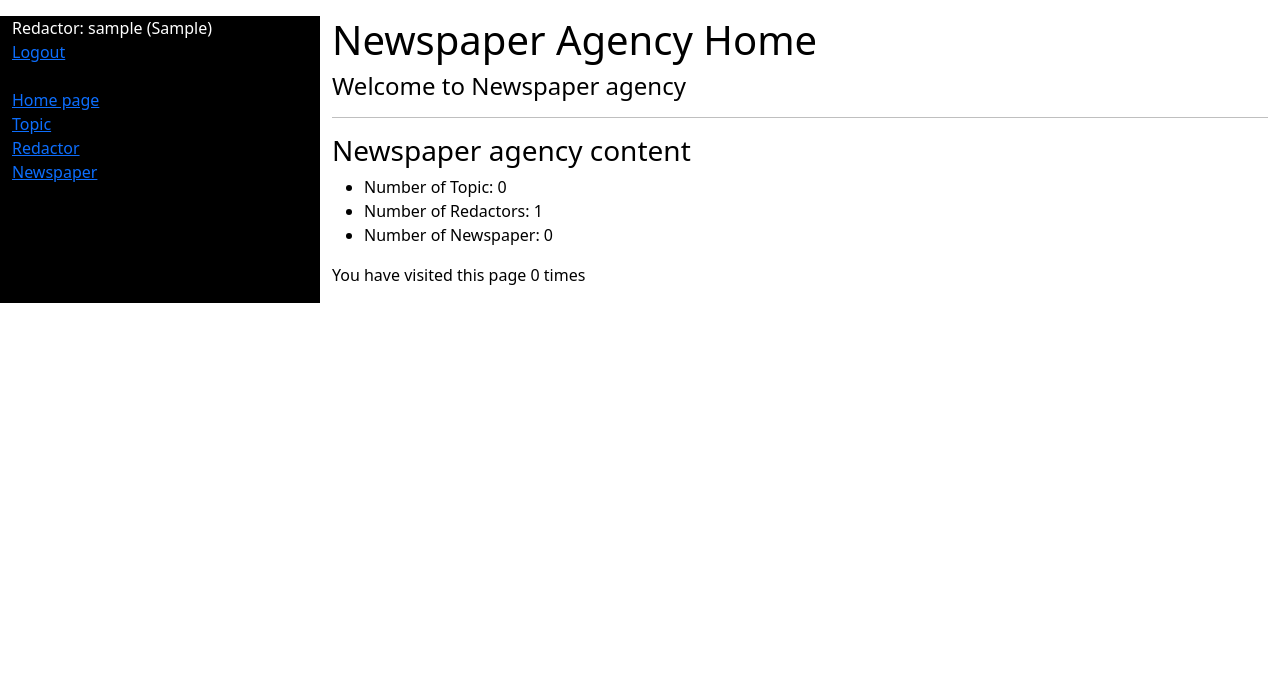
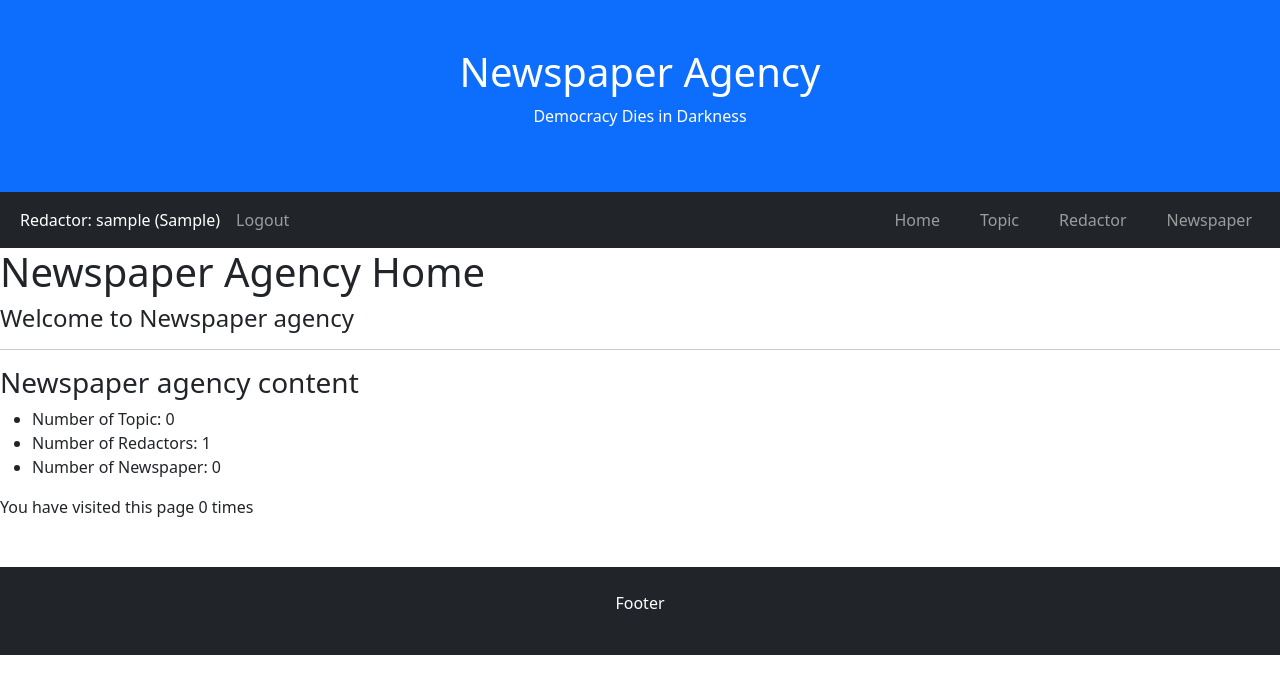
Before and after one commit to muhactive/newspaper-agency, a Django app: page / in a window 1280 px wide. Shown: the top 694 px of the page. Run offline with Django 3.2, Linux system fonts and the light colour scheme; the visitor is signed in with stand-in values (Sample User, id 1); data comes from the database, SQL or seed files in the repository; data that the repository does not hold is empty.

Commit message:
create new design for base.html, add footer and new sidebar

```diff
--- a/templates/base.html
+++ b/templates/base.html
@@ -4,29 +4,39 @@
     <meta charset="UTF-8">
     <meta name="viewport" content="width=device-width, user-scalable=no, initial-scale=1.0, maximum-scale=1.0, minimum-scale=1.0">
     <meta http-equiv="X-UA-Compatible" content="ie=edge">
-    <link href="https://cdn.jsdelivr.net/npm/bootstrap@5.3.0-alpha1/dist/css/bootstrap.min.css" rel="stylesheet" integrity="sha384-GLhlTQ8iRABdZLl6O3oVMWSktQOp6b7In1Zl3/Jr59b6EGGoI1aFkw7cmDA6j6gD" crossorigin="anonymous">
-    <script src="https://cdn.jsdelivr.net/npm/bootstrap@5.3.0-alpha1/dist/js/bootstrap.bundle.min.js" integrity="sha384-w76AqPfDkMBDXo30jS1Sgez6pr3x5MlQ1ZAGC+nuZB+EYdgRZgiwxhTBTkF7CXvN" crossorigin="anonymous"></script>
-
-    {% load static %}
-    <link rel="stylesheet" href="{% static 'static/css/style.css' %}">
-    <title>Newspaper Agency</title>
+ <link href="https://cdn.jsdelivr.net/npm/bootstrap@5.2.3/dist/css/bootstrap.min.css" rel="stylesheet">
+  <script src="https://cdn.jsdelivr.net/npm/bootstrap@5.2.3/dist/js/bootstrap.bundle.min.js"></script>
+  <style>
+  .fakeimg {
+    height: 200px;
+    background: #aaa;
+  }
+  </style>
 </head>
 <body>
-<div class="container-fluid mt-3">
-    <div class="row">
-        <div class="col-sm-3 bg-black text-white">
+
+<!-- Header -->
+<div class="p-5 bg-primary text-white text-center">
+  <h1>Newspaper Agency</h1>
+    <p>Democracy Dies in Darkness</p>
+</div>
+<!-- &&& -->
 {% block sidebar %}
   {% include "includes/sidebar.html" %}
 {% endblock %}
-        </div>
-        <div class="col-sm-9 text-black">
+
+
 {% block content %}
 {% endblock %}
+
 {% block pagination %}
   {% include "includes/pagination.html" %}
 {% endblock %}
+
+<!--Footer -->
+<div class="mt-5 p-4 bg-dark text-white text-center">
+  <p>Footer</p>
 </div>
-    </div>
-</div>
+<!-- &&& -->
 </body>
 </html>
--- a/templates/includes/search_form.html
+++ b/templates/includes/search_form.html
@@ -1,6 +1,6 @@
 {% load crispy_forms_filters %}
-<div class="d-flex">
-  <form action="" method="GET" class="form-control me-2">
+<div>
+  <form action="" method="GET">
     {{ search_form|crispy }}
     <button class="btn btn-outline-secondary" type="submit">Search</button>
   </form>
--- a/templates/includes/sidebar.html
+++ b/templates/includes/sidebar.html
@@ -1,13 +1,36 @@
-<ul class="sidebar-nav">
-    {% if user.is_authenticated %}
-        <li>Redactor: {{user.username}} ({{user.first_name}})</li>
-        <li><a href="{% url 'logout' %}">Logout</a></li>
-    {% else %}
-        <li><a href="{% url 'login' %}">Login</a></li>
-    {% endif %}
-    <br>
-    <li><a href="{% url 'newspaper:index' %}">Home page</a></li>
-    <li><a href="{% url 'newspaper:topic-list' %}">Topic</a></li>
-    <li><a href="{% url 'newspaper:redactor-list' %}">Redactor</a></li>
-    <li><a href="{% url 'newspaper:newspaper-list' %}">Newspaper</a></li>
-</ul>
+<nav class="navbar navbar-expand-sm bg-dark navbar-dark">
+  <div class="container-fluid">
+    <ul class="navbar-nav ml-auto">
+        {% if user.is_authenticated %}
+      <li class="nav-item">
+        <a class="nav-link active" href="{% url 'newspaper:redactor-detail' pk=user.id %}">
+            Redactor: {{user.username}} ({{user.first_name}})</a>
+      </li>
+      <li class="nav-item">
+        <a class="nav-link" href="{% url 'logout' %}">Logout</a>
+      </li>
+        {% endif %}
+
+    </ul>
+    <div class="ml-auto">
+      <ul class="navbar-nav">
+        <li class="nav-item">
+          <a class="nav-link me-4" href="{% url 'newspaper:index' %}">Home</a>
+        </li>
+
+        <li class="nav-item">
+          <a class="nav-link me-4" href="{% url 'newspaper:topic-list' %}">Topic</a>
+        </li>
+
+        <li class="nav-item">
+          <a class="nav-link me-4" href="{% url 'newspaper:redactor-list' %}">Redactor</a>
+        </li>
+
+        <li class="nav-item">
+          <a class="nav-link me-2" href="{% url 'newspaper:newspaper-list' %}">Newspaper</a>
+        </li>
+
+      </ul>
+    </div>
+  </div>
+</nav>
```
Lines whose indentation alone changed are shown as unchanged.
